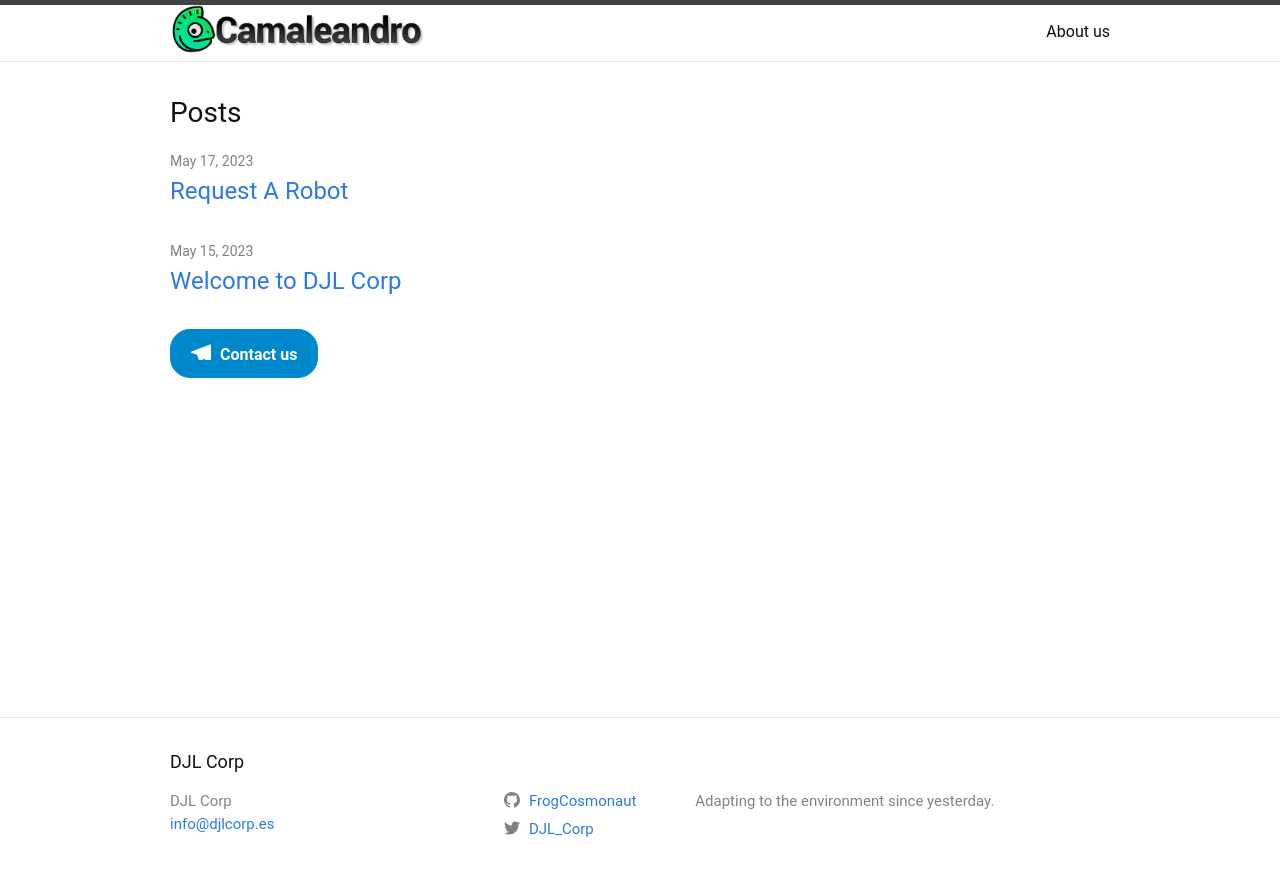
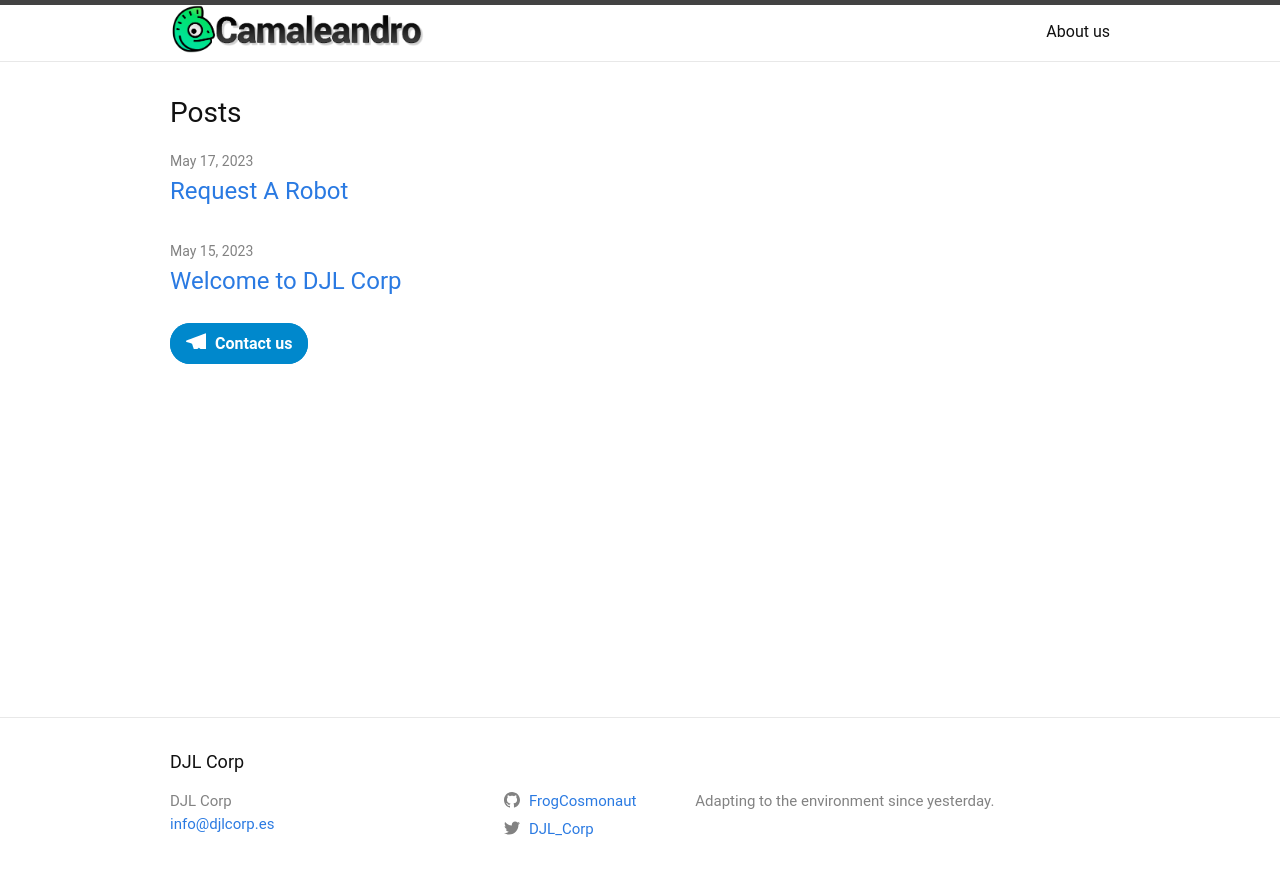
Before and after one commit to DJL-Corp/DJL-Corp.github.io, a Jekyll site: the page built from index.markdown, in a window 1280 px wide. Shown: the top 876 px of the page. Built offline with Jekyll 4.4.1, drawn with Linux system fonts in a browser that asks for light colours.

Commit message:
Fix scss
Telegram button class wasn't working as expected

```diff
--- a/_layouts/home.html
+++ b/_layouts/home.html
@@ -36,7 +36,4 @@ layout: default
     <span>Contact us</span>
   </a>
 
-
-
-
 </div>
--- a/_sass/minima.scss
+++ b/_sass/minima.scss
@@ -47,21 +47,6 @@ $on-laptop:        800px !default;
 @import
   "minima/base",
   "minima/layout",
-  "minima/syntax-highlighting"
+  "minima/syntax-highlighting",
+  "minima/telegram-button"
 ;
-
-.telegram-button {
-  display: inline-block;
-  padding: 10px 20px;
-  background-color: #0088cc;
-  color: #ffffff;
-  border: 1px solid #0088cc;
-  border-radius: 20px;
-  text-decoration: none;
-  font-weight: bold;
-}
-
-.telegram-button:hover {
-  background-color: #005f99;
-  border-color: #005f99;
-}
--- a/_sass/minima/_base.scss
+++ b/_sass/minima/_base.scss
@@ -251,26 +251,3 @@ table {
     border: 1px solid $grey-color-light;
   }
 }
-
-/**
- * Telegram button
- */
- .telegram-button {
-  align-items: center;
-  padding: 10px 20px;
-  background-color: #0088cc;
-  color: #ffffff;
-  border: 1px solid #0088cc;
-  border-radius: 20px;
-  text-decoration: none;
-  font-weight: bold;
-
-  svg {
-    margin-right: 5px;
-  }
-
-  &:hover {
-    background-color: #005f99;
-    border-color: #005f99;
-  }
-}
--- /dev/null
+++ b/_sass/minima/_telegram-button.scss
@@ -0,0 +1,26 @@
+/**
+ * Telegram button
+ */
+ .telegram-button {
+    align-items: center;
+    padding: 10px 15px;
+    background-color: #0088cc;
+    color: #ffffff;
+    border: 1px solid #0088cc;
+    border-radius: 20px;
+    text-decoration: none;
+    font-weight: bold;
+
+    svg {
+      margin-right: 5px;
+    }
+
+    span {
+      color: #ffffff;
+    }
+
+    &:hover {
+      background-color: #005f99;
+      border-color: #005f99;
+    }
+  }
```
